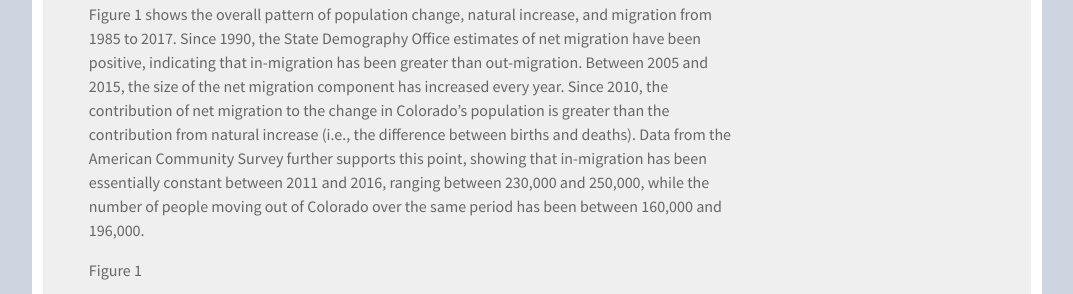
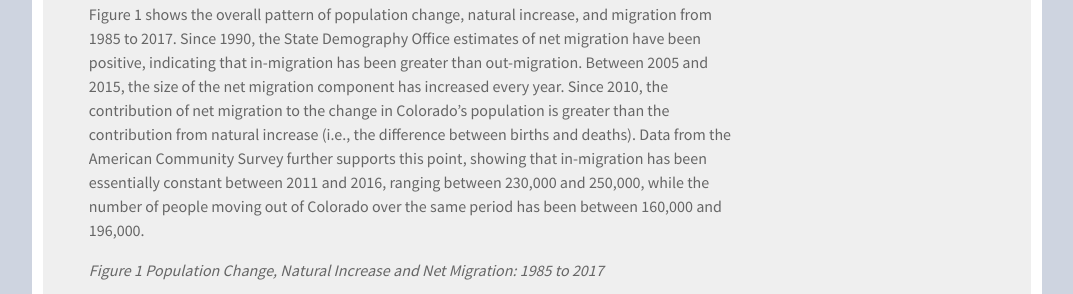
Before and after one commit to TBleess/Website_New, a Jekyll site: the page built from _posts/2018-10-19-Characteristics-of-Colorado-Migrants.md, in a window 1280 px wide and 900 px high, scrolled down 1086 px, cut to the strip 0-294 px from the top of the window. Shown: the whole strip, without its empty margins (103-1176 px from the left). Built offline with Jekyll 4.4.1, drawn with Linux system fonts in a browser that asks for light colours.

Commit message:
Update 2018-10-19-Characteristics-of-Colorado-Migrants.md

```diff
--- a/_posts/2018-10-19-Characteristics-of-Colorado-Migrants.md
+++ b/_posts/2018-10-19-Characteristics-of-Colorado-Migrants.md
@@ -25,7 +25,7 @@ between 2011 and 2016, ranging between 230,000 and 250,000, while the number of
 been between 160,000 and 196,000.
 
 <!--more-->
-Figure 1
+*Figure 1 Population Change, Natural Increase and Net Migration: 1985 to 2017*
 <div style="text-align:center"><img src ="https://drive.google.com/uc?export=view&id=1BqnNw5EXL85Clyr1qKcaL3NOf4STRkRD"  width="800" height="400"/></div>
 
 **Where in-migrants moved from and out-migrants moved to**
```
